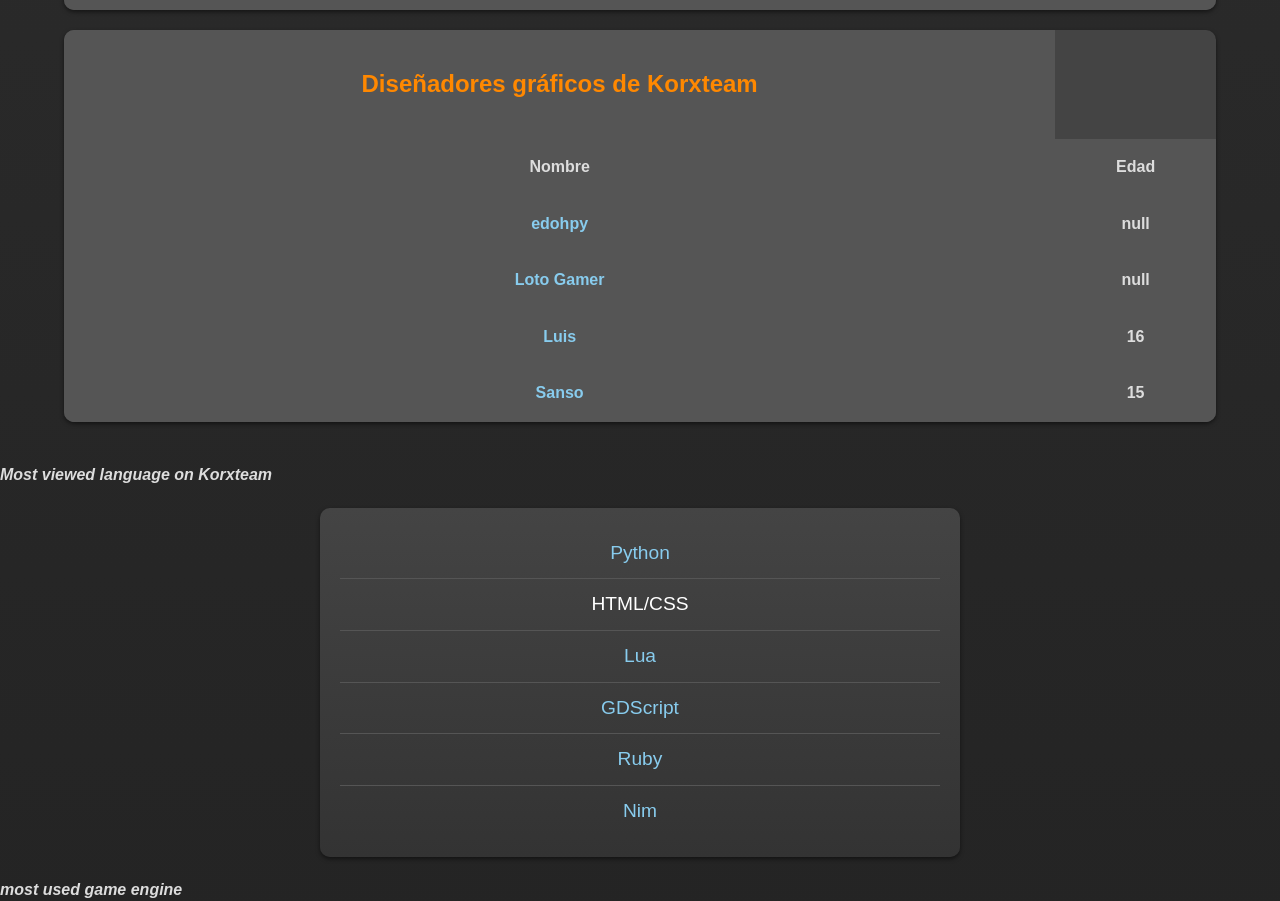
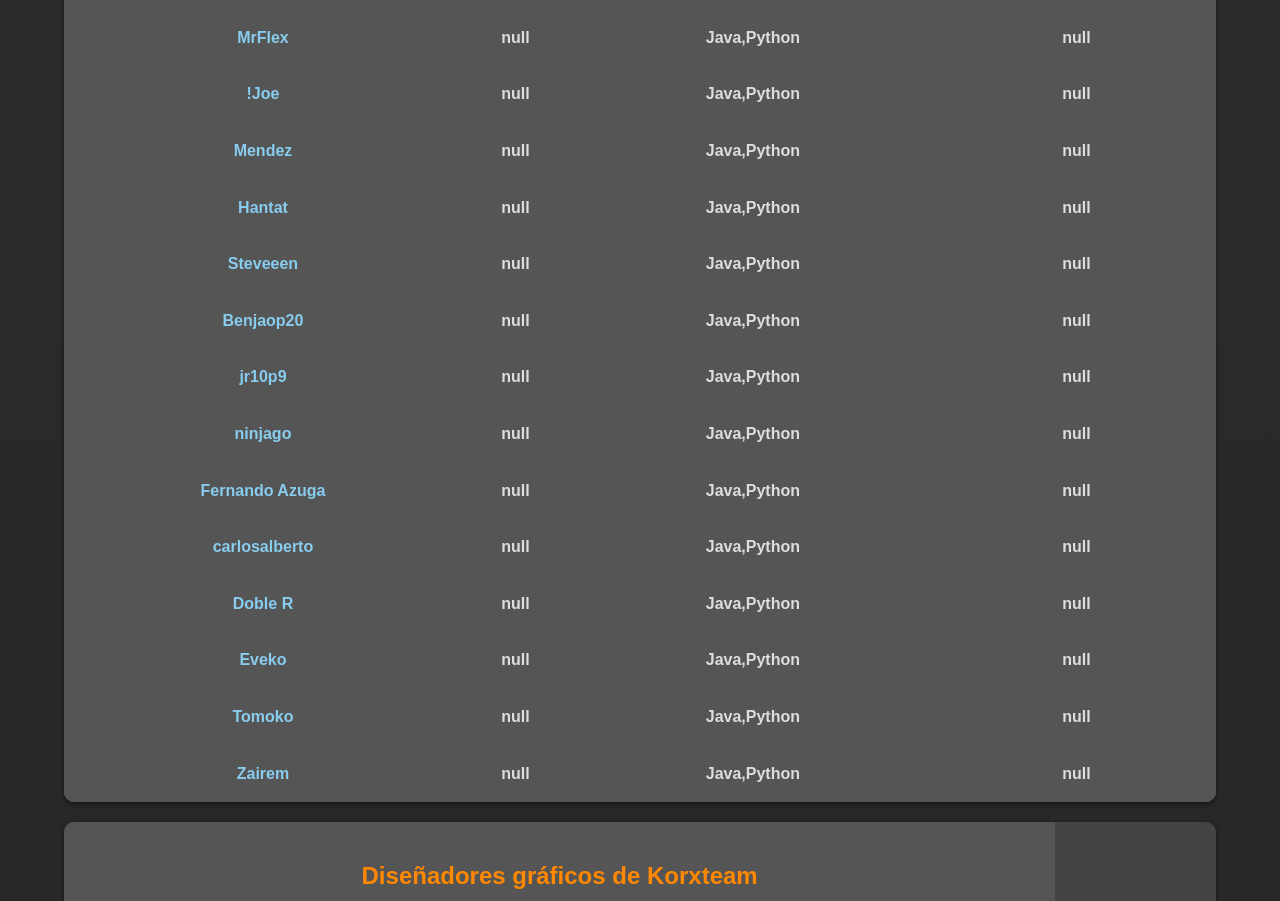
Before and after one commit to ZDerkzx/korxteam, a plain HTML site: page index.html in a window 1280 px wide. Shown: the part 1740-2641 px from the top of the page. Drawn offline with Linux system fonts and the light colour scheme.

Commit message:
Add New Members

```diff
--- a/index.html
+++ b/index.html
@@ -56,7 +56,7 @@
                     <th>1 año</th>
                 </tr>
                 <tr>
-                    <th><a href="tuportafolio.com" id="infocarlos">CodeBycsz</a></th>
+                    <th><a href="tuportafolio.com" id="infoSrFilif">SrFilif</a></th>
                     <th>null</th>
                     <th>css, Html</th>
                     <th>null</th>
@@ -109,6 +109,90 @@
                     <th>Java,Python</th>
                     <th>null</th>
                 </tr>
+                <tr>
+                    <th><a href="tuportafolio.com">MrFlex</a></th>
+                    <th>null</th>
+                    <th>Java,Python</th>
+                    <th>null</th>
+                </tr>
+                <tr>
+                    <th><a href="tuportafolio.com">!Joe</a></th>
+                    <th>null</th>
+                    <th>Java,Python</th>
+                    <th>null</th>
+                </tr>
+                <tr>
+                    <th><a href="tuportafolio.com">Mendez</a></th>
+                    <th>null</th>
+                    <th>Java,Python</th>
+                    <th>null</th>
+                </tr>
+                <tr>
+                    <th><a href="tuportafolio.com">Hantat</a></th>
+                    <th>null</th>
+                    <th>Java,Python</th>
+                    <th>null</th>
+                </tr>
+                <tr>
+                    <th><a href="tuportafolio.com">Steveeen</a></th>
+                    <th>null</th>
+                    <th>Java,Python</th>
+                    <th>null</th>
+                </tr>
+                <tr>
+                    <th><a href="tuportafolio.com">Benjaop20</a></th>
+                    <th>null</th>
+                    <th>Java,Python</th>
+                    <th>null</th>
+                </tr>
+                <tr>
+                    <th><a href="tuportafolio.com">jr10p9</a></th>
+                    <th>null</th>
+                    <th>Java,Python</th>
+                    <th>null</th>
+                </tr>
+                <tr>
+                    <th><a href="tuportafolio.com">ninjago</a></th>
+                    <th>null</th>
+                    <th>Java,Python</th>
+                    <th>null</th>
+                </tr>
+                <tr>
+                    <th><a href="tuportafolio.com">Fernando Azuga</a></th>
+                    <th>null</th>
+                    <th>Java,Python</th>
+                    <th>null</th>
+                </tr>
+                <tr>
+                    <th><a href="tuportafolio.com">carlosalberto</a></th>
+                    <th>null</th>
+                    <th>Java,Python</th>
+                    <th>null</th>
+                </tr>
+                <tr>
+                    <th><a href="tuportafolio.com">Doble R</a></th>
+                    <th>null</th>
+                    <th>Java,Python</th>
+                    <th>null</th>
+                </tr>
+                <tr>
+                    <th><a href="tuportafolio.com">Eveko</a></th>
+                    <th>null</th>
+                    <th>Java,Python</th>
+                    <th>null</th>
+                </tr>
+                <tr>
+                    <th><a href="tuportafolio.com">Tomoko</a></th>
+                    <th>null</th>
+                    <th>Java,Python</th>
+                    <th>null</th>
+                </tr>
+                <tr>
+                    <th><a href="tuportafolio.com">Zairem</a></th>
+                    <th>null</th>
+                    <th>Java,Python</th>
+                    <th>null</th>
+                </tr>
             </tbody>
 
 
@@ -152,9 +236,11 @@
         </ol>
         <strong><em>most used game engine</em></strong>
         <ul id="mostviewengine">
+            <li>Game Maker 2</li>
             <li>Godot Engine/GDScript</li>
             <li>Solar2D/Lua</li>
             <li>Pygame/Python</li>
+            <li>Unity</li>
         </ul>
         <script src="main.js"></script>
     </body>
```
